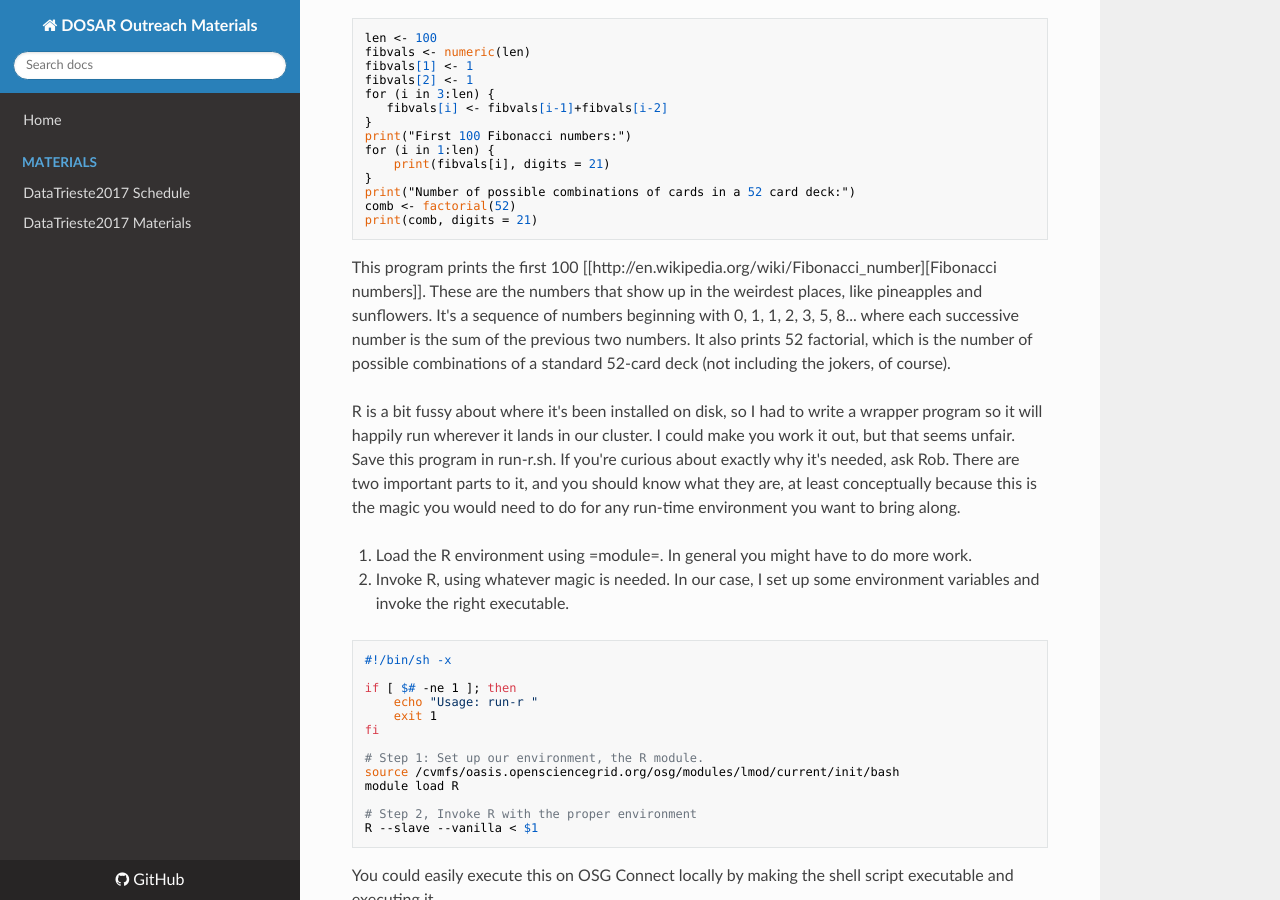
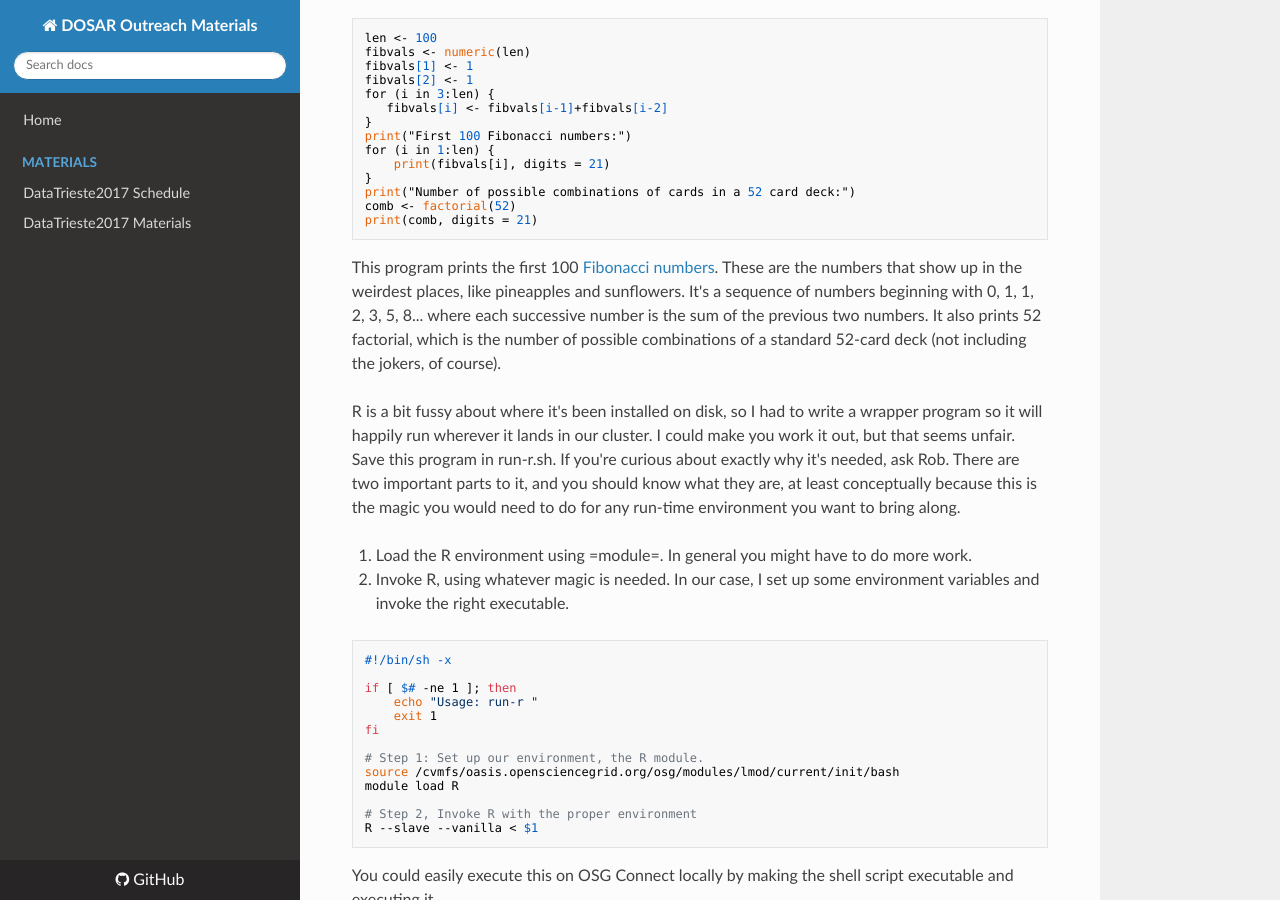
Before and after one commit to opensciencegrid/dosar, an MkDocs documentation site: the page built from docs/Materials/06-RJob.md, in a window 1280 px wide and 900 px high, scrolled down 1892 px. Built offline with MkDocs 1.6.1, drawn with Linux system fonts in a browser that asks for light colours; nearby versions of some CDN libraries; old or Windows-style settings are respelled for this version of MkDocs; some of the changed lines change nothing that is shown.

Commit message:
Update 06-RJob.md

````diff
--- a/docs/Materials/06-RJob.md
+++ b/docs/Materials/06-RJob.md
@@ -74,7 +74,7 @@ comb <- factorial(52)
 print(comb, digits = 21)
 ```
 
-This program prints the first 100 [[http://en.wikipedia.org/wiki/Fibonacci_number][Fibonacci numbers]]. These are the numbers that show up in the weirdest places, like pineapples and sunflowers. It's a sequence of numbers beginning with 0, 1, 1, 2, 3, 5, 8... where each successive number is the sum of the previous two numbers. It also prints 52 factorial, which is the number of possible combinations of a standard 52-card deck (not including the jokers, of course).
+This program prints the first 100 [Fibonacci numbers](http://en.wikipedia.org/wiki/Fibonacci_number). These are the numbers that show up in the weirdest places, like pineapples and sunflowers. It's a sequence of numbers beginning with 0, 1, 1, 2, 3, 5, 8... where each successive number is the sum of the previous two numbers. It also prints 52 factorial, which is the number of possible combinations of a standard 52-card deck (not including the jokers, of course).
 
 R is a bit fussy about where it's been installed on disk, so I had to write a wrapper program so it will happily run wherever it lands in our cluster. I could make you work it out, but that seems unfair. Save this program in run-r.sh. If you're curious about exactly why it's needed, ask Rob. There are two important parts to it, and you should know what they are, at least conceptually because this is the magic you would need to do for any run-time environment you want to bring along.
 
````
